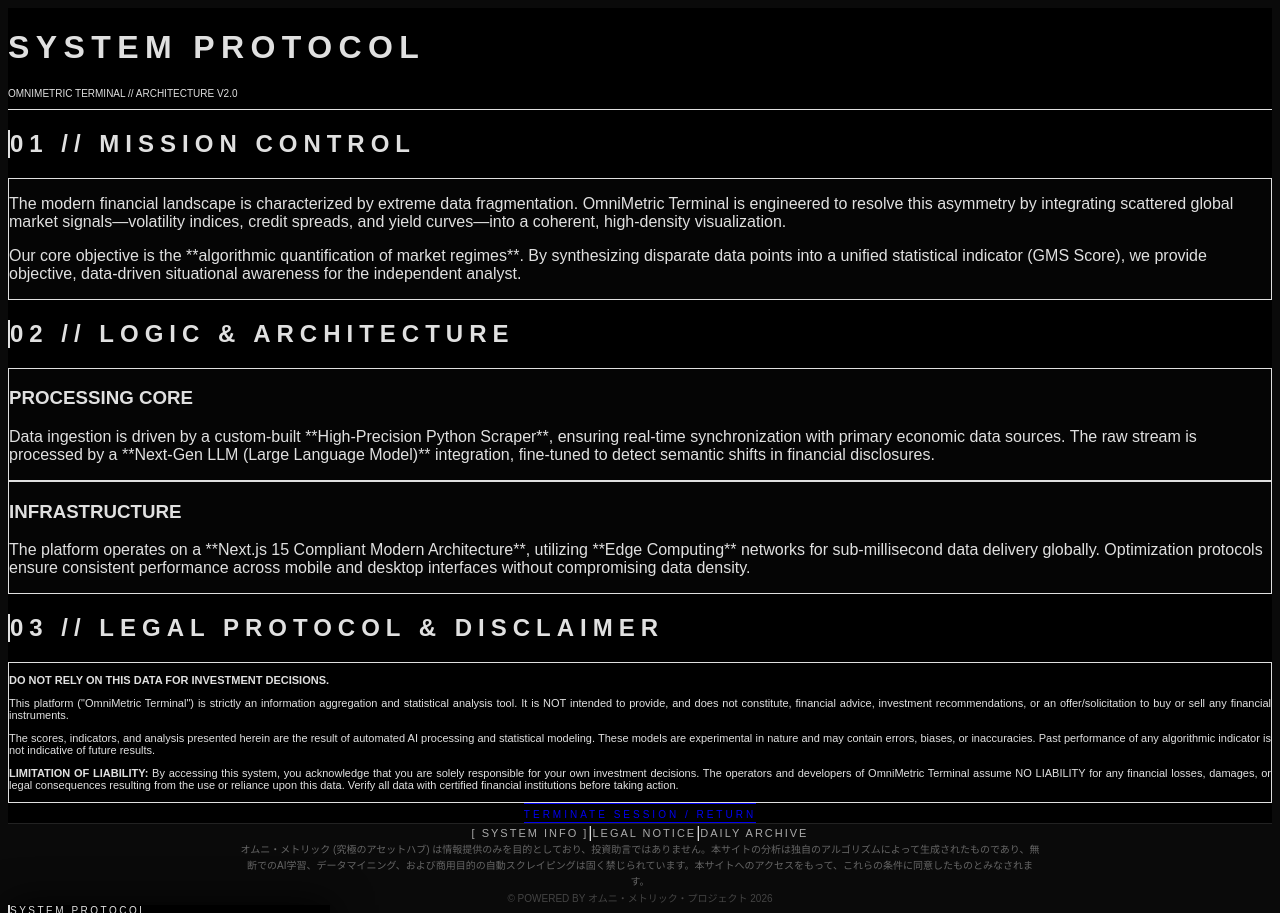
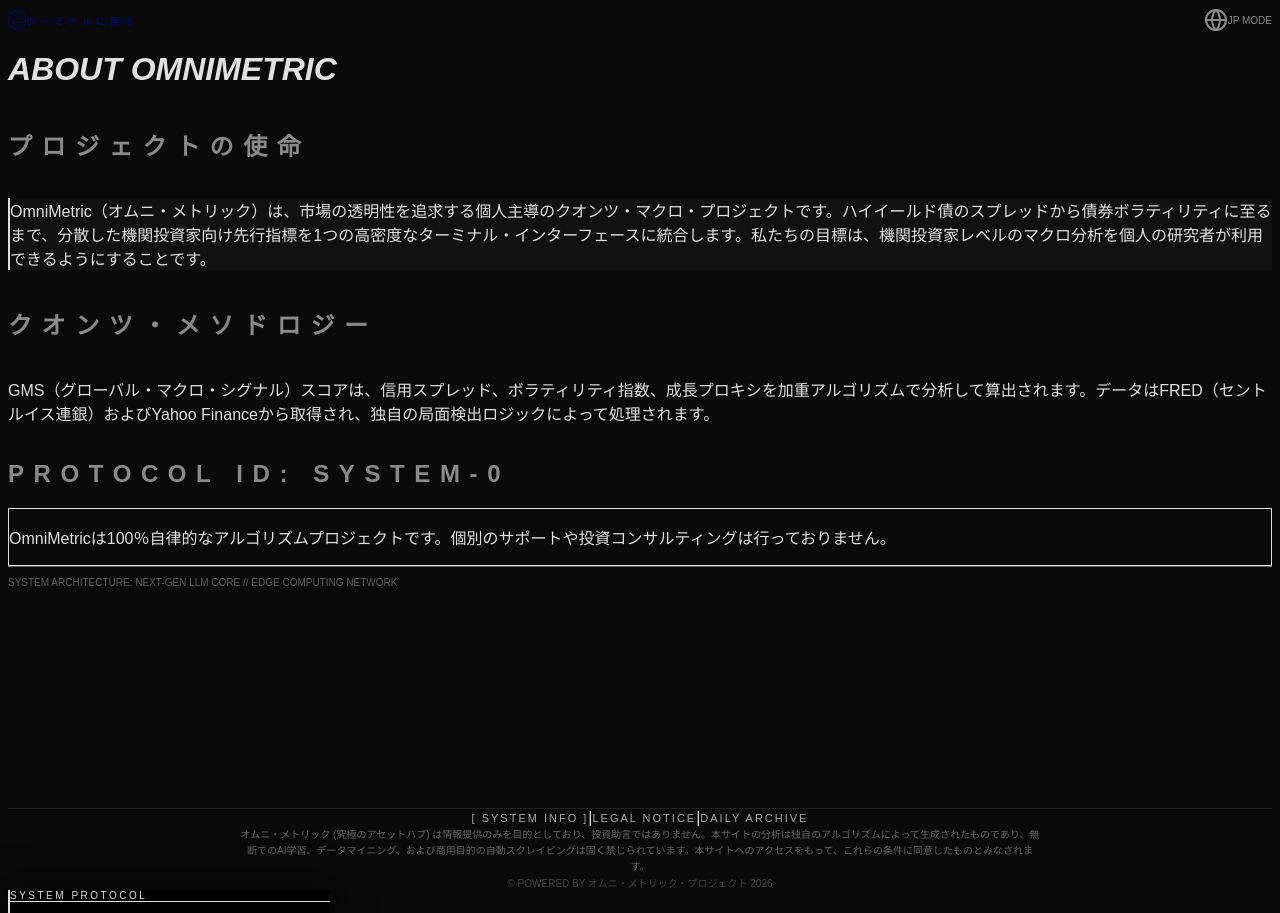
Before and after one commit to XLJUNK/OmniMetric, a Next.js app in the folder frontend/: page /about in a window 1280 px wide. Built offline with nearby package versions, Linux system fonts and the light colour scheme; no server answers.

Commit message:
UI: Standardize About page layout and increase Footer link spacing

```diff
--- a/frontend/app/about/page.tsx
+++ b/frontend/app/about/page.tsx
@@ -1,101 +1,73 @@
-import Link from 'next/link';
-import { Metadata } from 'next';
+'use client';
 
-export const metadata: Metadata = {
-    title: 'System Info | OmniMetric Terminal',
-    description: 'Operational architecture and AI analysis methodology of Global Macro Signal.',
-};
+import React, { Suspense } from 'react';
+import { TerminalPage } from '@/components/TerminalPage';
+import { useSearchParams } from 'next/navigation';
+import { DICTIONARY, LangType } from '@/data/dictionary';
 
-export default function AboutPage() {
+function AboutContent() {
+    const searchParams = useSearchParams();
+    const lang = (searchParams.get('lang') as LangType) || 'JP';
+    const t = DICTIONARY[lang];
+    if (!t) return null;
+    const pageData = t.subpages.about;
+
     return (
-        <div className="min-h-screen bg-[#000000] text-gray-300 font-mono p-6 md:p-12 relative overflow-hidden">
-            {/* Background Effect */}
-            <div className="absolute inset-0 bg-[repeating-linear-gradient(0deg,transparent,transparent_1px,#111_1px,#111_2px)] opacity-20 pointer-events-none"></div>
-
-            <div className="max-w-3xl mx-auto relative z-10 space-y-16">
-                {/* Header */}
-                <header className="border-b border-gray-800 pb-6 flex justify-between items-end">
-                    <div>
-                        <h1 className="text-xl md:text-2xl font-bold text-white tracking-[0.2em] uppercase mb-2">System Protocol</h1>
-                        <p className="text-[10px] text-gray-500 uppercase tracking-widest">OmniMetric Terminal // Architecture v2.0</p>
+        <TerminalPage pageKey="about">
+            <div className="max-w-4xl space-y-16">
+                {/* 01: Mission */}
+                <section className="space-y-6">
+                    <div className="flex items-center gap-3 opacity-60">
+                        <div className="w-1.5 h-4 bg-cyan-500"></div>
+                        <h2 className="text-xs font-black tracking-[0.4em] uppercase">{pageData.mission}</h2>
                     </div>
-                    <div className="hidden md:block">
-                        <div className="flex items-center gap-2">
-                            <span className="w-2 h-2 bg-green-500 rounded-full animate-pulse"></span>
-                            <span className="text-[10px] text-green-500 uppercase tracking-widest">System Nominal</span>
-                        </div>
-                    </div>
-                </header>
-
-                {/* Section 1: Mission Control */}
-                <section className="space-y-6">
-                    <h2 className="text-xs text-gray-400 uppercase tracking-[0.25em] border-l-2 border-white/20 pl-3">01 // Mission Control</h2>
-                    <div className="bg-[#050505] border border-gray-900 p-6 shadow-lg">
-                        <p className="leading-relaxed text-sm text-gray-400 mb-4">
-                            The modern financial landscape is characterized by extreme data fragmentation. OmniMetric Terminal is engineered to resolve this asymmetry by integrating scattered global market signals—volatility indices, credit spreads, and yield curves—into a coherent, high-density visualization.
-                        </p>
-                        <p className="leading-relaxed text-sm text-gray-400">
-                            Our core objective is the **algorithmic quantification of market regimes**. By synthesizing disparate data points into a unified statistical indicator (GMS Score), we provide objective, data-driven situational awareness for the independent analyst.
+                    <div className="bg-[#111] border-l-2 border-cyan-500/50 p-8">
+                        <p className="text-lg text-slate-300 font-medium leading-relaxed">
+                            {pageData.mission_content}
                         </p>
                     </div>
                 </section>
 
-                {/* Section 2: Logic & Architecture */}
+                {/* 02: Tech Methodology */}
                 <section className="space-y-6">
-                    <h2 className="text-xs text-gray-400 uppercase tracking-[0.25em] border-l-2 border-white/20 pl-3">02 // Logic & Architecture</h2>
-                    <div className="grid grid-cols-1 md:grid-cols-2 gap-6">
-                        <div className="bg-[#050505] border border-gray-900 p-6">
-                            <h3 className="text-xs text-white uppercase tracking-widest mb-3 text-cyan-500">Processing Core</h3>
-                            <p className="text-xs text-gray-500 leading-relaxed">
-                                Data ingestion is driven by a custom-built **High-Precision Python Scraper**, ensuring real-time synchronization with primary economic data sources.
-                                The raw stream is processed by a **Next-Gen LLM (Large Language Model)** integration, fine-tuned to detect semantic shifts in financial disclosures.
-                            </p>
-                        </div>
-                        <div className="bg-[#050505] border border-gray-900 p-6">
-                            <h3 className="text-xs text-white uppercase tracking-widest mb-3 text-cyan-500">Infrastructure</h3>
-                            <p className="text-xs text-gray-500 leading-relaxed">
-                                The platform operates on a **Next.js 15 Compliant Modern Architecture**, utilizing **Edge Computing** networks for sub-millisecond data delivery globally.
-                                Optimization protocols ensure consistent performance across mobile and desktop interfaces without compromising data density.
-                            </p>
-                        </div>
+                    <div className="flex items-center gap-3 opacity-60">
+                        <div className="w-1.5 h-4 bg-sky-500"></div>
+                        <h2 className="text-xs font-black tracking-[0.4em] uppercase">{pageData.tech}</h2>
+                    </div>
+                    <div className="space-y-4">
+                        <p className="text-base text-slate-400 leading-relaxed font-mono whitespace-pre-line">
+                            {pageData.tech_content}
+                        </p>
                     </div>
                 </section>
 
-                {/* Section 3: Legal Protocol */}
-                <section className="space-y-6 pt-8">
-                    <h2 className="text-xs text-red-500 uppercase tracking-[0.25em] border-l-2 border-red-900/50 pl-3">03 // LEGAL PROTOCOL & DISCLAIMER</h2>
-                    <div className="bg-red-950/5 border border-red-900/20 p-6 md:p-8">
-                        <div className="space-y-4 text-[11px] text-gray-400 font-mono leading-relaxed text-justify">
-                            <p>
-                                <strong className="text-red-400">DO NOT RELY ON THIS DATA FOR INVESTMENT DECISIONS.</strong>
-                            </p>
-                            <p>
-                                This platform ("OmniMetric Terminal") is strictly an information aggregation and statistical analysis tool.
-                                It is NOT intended to provide, and does not constitute, financial advice, investment recommendations, or an offer/solicitation to buy or sell any financial instruments.
-                            </p>
-                            <p>
-                                The scores, indicators, and analysis presented herein are the result of automated AI processing and statistical modeling.
-                                These models are experimental in nature and may contain errors, biases, or inaccuracies.
-                                Past performance of any algorithmic indicator is not indicative of future results.
-                            </p>
-                            <p>
-                                <strong className="text-gray-300">LIMITATION OF LIABILITY:</strong> By accessing this system, you acknowledge that you are solely responsible for your own investment decisions.
-                                The operators and developers of OmniMetric Terminal assume NO LIABILITY for any financial losses, damages, or legal consequences resulting from the use or reliance upon this data.
-                                Verify all data with certified financial institutions before taking action.
-                            </p>
-                        </div>
+                {/* 03: Legal Protocol / Footer Note */}
+                <section className="space-y-6">
+                    <div className="flex items-center gap-3 opacity-60">
+                        <div className="w-1.5 h-4 bg-red-500"></div>
+                        <h2 className="text-xs font-black tracking-[0.4em] uppercase">PROTOCOL ID: SYSTEM-0</h2>
+                    </div>
+                    <div className="border border-red-500/20 bg-red-950/10 p-6">
+                        <p className="text-xs text-red-400/80 font-mono tracking-wide leading-relaxed">
+                            {pageData.footer_note}
+                        </p>
                     </div>
                 </section>
 
-                {/* Footer Action */}
-                <div className="pt-16 pb-8 flex justify-center">
-                    <Link href="/" className="group relative px-8 py-3 bg-gray-900 hover:bg-gray-800 transition-colors border-t border-b border-gray-800 hover:border-gray-600">
-                        <span className="text-[10px] text-gray-400 group-hover:text-white uppercase tracking-[0.3em] transition-colors">Terminate Session / Return</span>
-                        <span className="absolute left-0 top-0 h-full w-[1px] bg-gray-800 group-hover:bg-cyan-500 transition-colors"></span>
-                        <span className="absolute right-0 top-0 h-full w-[1px] bg-gray-800 group-hover:bg-cyan-500 transition-colors"></span>
-                    </Link>
+                <div className="pt-12 border-t border-white/5 opacity-40">
+                    <p className="text-[10px] font-mono tracking-widest uppercase">
+                        System Architecture: Next-Gen LLM Core // Edge Computing Network
+                    </p>
                 </div>
             </div>
-        </div>
+        </TerminalPage>
     );
 }
+
+export default function AboutPage() {
+    return (
+        <Suspense fallback={<div className="min-h-screen bg-[#0A0A0A] flex items-center justify-center text-cyan-500 font-mono text-xs animate-pulse">INITIALIZING SYSTEM INFO...</div>}>
+            <AboutContent />
+        </Suspense>
+    );
+}
--- a/frontend/components/LegalFooter.tsx
+++ b/frontend/components/LegalFooter.tsx
@@ -14,7 +14,7 @@
     return (
         <footer className="w-full py-10 mt-12 border-t border-[#222] bg-black text-center">
             {/* Navigation Links */}
-            <div className="flex flex-row justify-center items-center gap-6 mb-6">
+            <div className="flex flex-row justify-center items-center gap-12 mb-8">
                 <Link href={`/about?lang=${lang}`} style={{ color: '#AAAAAA', textDecoration: 'none', textTransform: 'uppercase', fontSize: '11px', letterSpacing: '2px' }} className="hover:text-white">
                     [ SYSTEM INFO ]
                 </Link>
```
